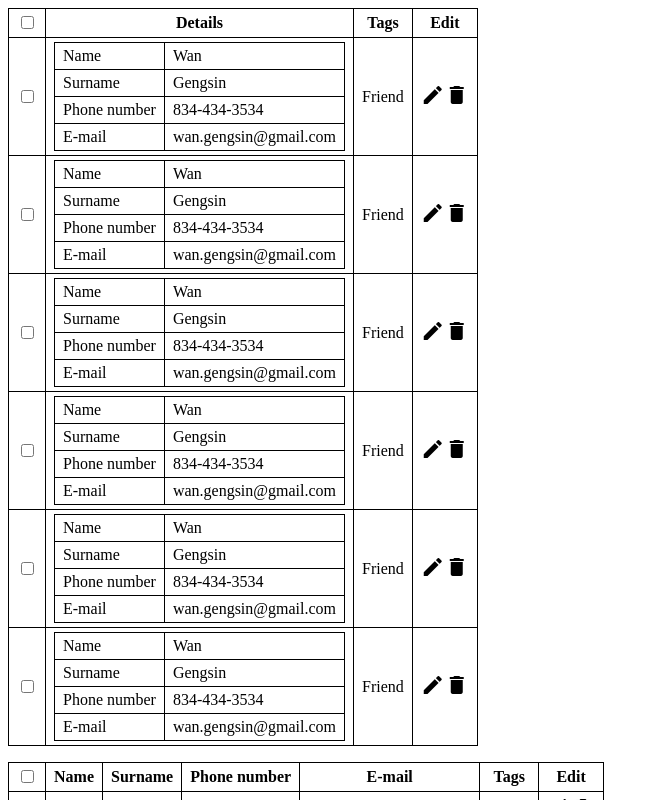
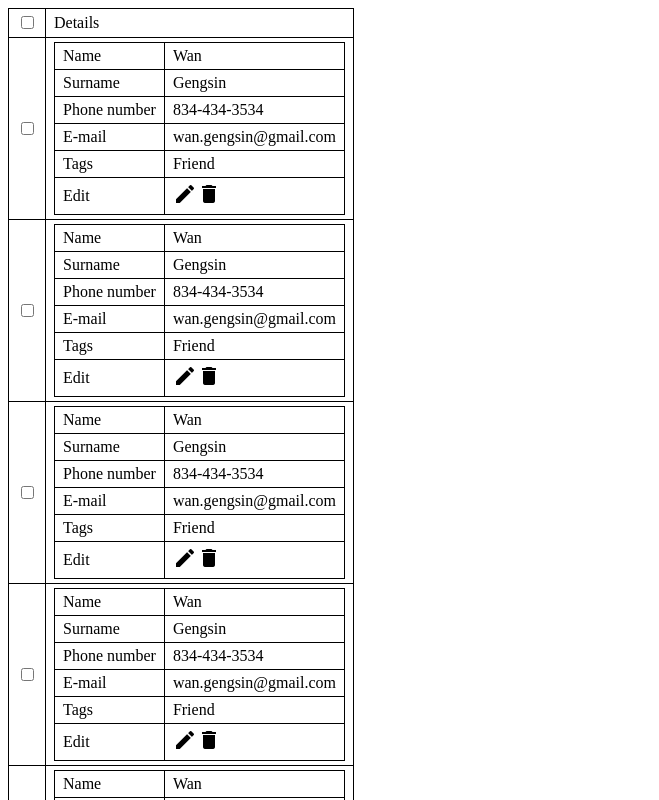
Before and after one commit to lebbe/pocota, a React (Vite) app: page / in a window 1280 px wide. Shown: the top 800 px of the page, without its empty margins (0-659 px from the left). Built offline with nearby package versions, Linux system fonts and the light colour scheme.

Commit message:
Make sure promoted headers rerenders, by using similar mechanism as promoted td cells.

```diff
--- a/src/App.tsx
+++ b/src/App.tsx
@@ -56,8 +56,8 @@ function ContactsTable({ mobile }: { mobile: boolean }) {
           <Th>Surname</Th>
           <Th>Phone number</Th>
           <Th>E-mail</Th>
-          <Th back>Tags</Th>
-          <Th back>Edit</Th>
+          <Th>Tags</Th>
+          <Th>Edit</Th>
         </Tr>
       </Thead>
       <Tbody>
@@ -98,7 +98,9 @@ function App() {
     <div className="App">
       <ContactsTable mobile={true}></ContactsTable>
       <p />
-      <ContactsTable mobile={false}></ContactsTable>
+      {
+        //<ContactsTable mobile={false}></ContactsTable>
+      }
     </div>
   )
 }
--- a/src/PTable.tsx
+++ b/src/PTable.tsx
@@ -20,6 +20,7 @@ export type Header = {
   content: ReactNode
   frontPromoted?: boolean
   backPromoted?: boolean
+  addSubscriber: AddSubscriber
 }
 
 /**
@@ -33,7 +34,6 @@ export type Header = {
  */
 export type PTableJanitor = {
   headers: Header[]
-  insideHead: boolean
   currentIndex: number
   // Used temporarily for each row
   frontElement?: ReactNode
@@ -53,6 +53,14 @@ const TableContext = React.createContext<TableContextType>({
   janitor: undefined,
 })
 
+type HeaderContextType = {
+  insideHeader: boolean
+}
+
+const HeaderContext = React.createContext<HeaderContextType>({
+  insideHeader: false,
+})
+
 export function Table({ mobile, ...props }: TableProps & { mobile: boolean }) {
   return (
     <TableContext.Provider
@@ -62,7 +70,6 @@ export function Table({ mobile, ...props }: TableProps & { mobile: boolean }) {
         janitor: useRef<PTableJanitor>({
           currentIndex: 0,
           headers: [],
-          insideHead: false,
           frontElement: null,
           backElements: [],
           addFrontCellSubscriber: undefined,
@@ -78,29 +85,61 @@ export function Table({ mobile, ...props }: TableProps & { mobile: boolean }) {
 export function Thead(props: TheadProps) {
   const context = useContext(TableContext)
   const janitor = context.janitor.current
+  const [headers, setHeaders] = useState<Header[]>([])
 
-  janitor.insideHead = true
   janitor.headers = []
+  useLayoutEffect(function () {
+    if (!context.mobile) return
+
+    setHeaders(janitor.headers)
+    for (let i = 0; i < janitor.headers.length; i++) {
+      janitor.headers[i].addSubscriber(function (th: ReactNode) {
+        setHeaders(function (oldHeaders) {
+          const newHeaders = [...oldHeaders]
+          newHeaders[i].content = th
+          return newHeaders
+        })
+      })
+    }
+  }, [])
+
+  if (context.mobile) {
+    const frontHead = headers.find((a) => a.frontPromoted)
+    return (
+      <>
+        <HeaderContext.Provider value={{ insideHeader: true }}>
+          {props.children}
+        </HeaderContext.Provider>
+        <thead>
+          <tr>
+            {frontHead && <th>{frontHead.content}</th>}
+            <td>Details</td>
+            {headers
+              .filter((a) => a.backPromoted)
+              .map((a, i) => (
+                <th key={i}>{a.content}</th>
+              ))}
+          </tr>
+        </thead>
+      </>
+    )
+  }
   return <thead {...props} />
 }
 
 export function Tbody(props: TbodyProps) {
-  const context = useContext(TableContext)
-  const janitor = context.janitor.current
-  const ref = useRef(null)
-  janitor.insideHead = false
-
-  return <tbody ref={ref} {...props} />
+  return <tbody {...props} />
 }
 
 export function Tr(props: TrProps) {
   const context = useContext(TableContext)
-  const janitor = context.janitor.current
+  const inHead = useContext(HeaderContext).insideHeader
   const [front, setFront] = useState<ReactNode>(null)
   const [back, setBack] = useState<ReactNode[]>([])
-  const [inHead, setInHead] = useState(janitor.insideHead)
 
   useLayoutEffect(function () {
+    if (!context.mobile) return
+
     const janitor = context.janitor.current
     if (janitor.addFrontCellSubscriber) {
       setFront(janitor.frontElement)
@@ -132,7 +171,7 @@ export function Tr(props: TrProps) {
   if (context.mobile) {
     if (inHead) {
       // Not actually rendering anything, just gathering intel on heads
-      return <tr>{props.children}</tr>
+      return <>{props.children}</>
     }
     return (
       <tr {...props}>
@@ -158,27 +197,18 @@ export function Th({
 }: ThProps & { front?: boolean; back?: boolean }) {
   const context = useContext(TableContext)
   const janitor = context.janitor.current
-
+  const addSubscriber = useSubscribeForRender(rest.children)
   useLayoutEffect(function () {
+    if (!context.mobile) return
     janitor.headers.push({
       content: rest.children,
       frontPromoted: front,
       backPromoted: back,
+      addSubscriber: addSubscriber,
     })
   }, [])
 
   if (context.mobile) {
-    if (front) {
-      return (
-        <>
-          <th>{rest.children}</th>
-          <th>Details</th>
-        </>
-      )
-    } else if (back) {
-      return <th>{rest.children}</th>
-    }
-
     return null
   }
 
@@ -193,6 +223,7 @@ export function Td(props: TdProps) {
   const addSubscriber = useSubscribeForRender(props.children)
 
   useLayoutEffect(function () {
+    if (!context.mobile) return
     const janitor = context.janitor.current
     const header = janitor.headers[janitor.currentIndex++]
     setHeaderElement(header.content)
```
